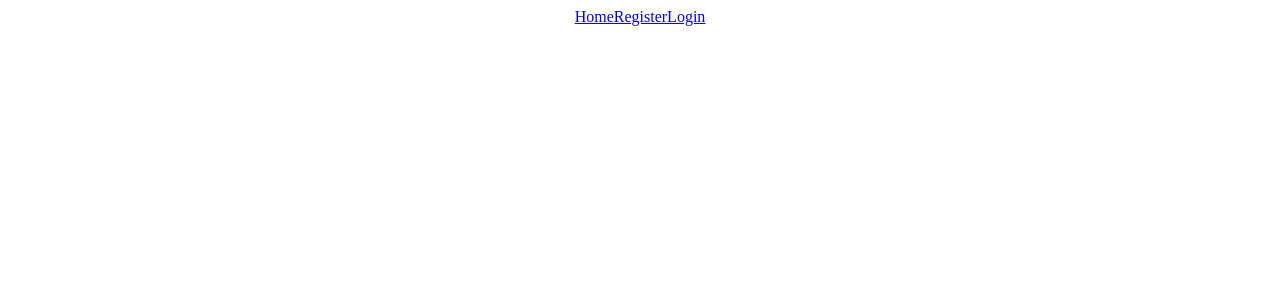
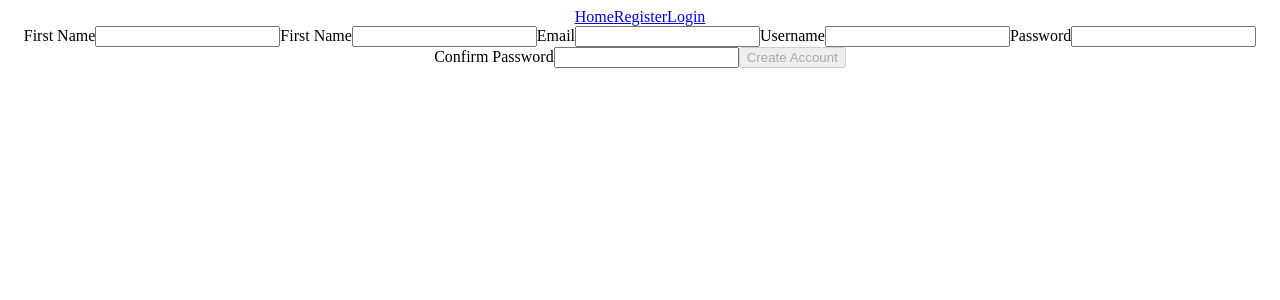
Before and after one commit to hoang-p6/UFC-Website-FrontEnd, a React (Create React App) app in the folder client/: page /register in a window 1280 px wide. Shown: the top 300 px of the page. Built offline with nearby package versions, Linux system fonts and the light colour scheme.

Commit message:
created registration form

```diff
--- a/client/package.json
+++ b/client/package.json
@@ -6,6 +6,7 @@
     "@testing-library/jest-dom": "^5.16.5",
     "@testing-library/react": "^13.4.0",
     "@testing-library/user-event": "^13.5.0",
+    "axios": "^1.3.4",
     "react": "^18.2.0",
     "react-dom": "^18.2.0",
     "react-router-dom": "^6.8.2",
--- a/client/src/App.js
+++ b/client/src/App.js
@@ -1,5 +1,7 @@
 import './App.css'
 import React from 'react'
+import { useState, useEffect } from 'react'
+import { CheckSession } from './services/Auth'
 import Nav from './components/Nav'
 import Home from './components/Home'
 import CardDetails from './components/CardDetails'
@@ -8,9 +10,29 @@ import Login from './components/Login'
 import Register from './components/Register'
 
 function App() {
+  const [user, setUser] = useState(null)
+  //calls for card
+  //calls for fight details
+  //calls for fighters
+  //call for matchup
+  const handleLogout = () => {
+    setUser(null)
+    localStorage.clear()
+  }
+  const checkToken = async () => {
+    const user = await CheckSession()
+    setUser(user)
+  }
+
+  useEffect(() => {
+    const token = localStorage.getItem('token')
+    if (token) {
+      checkToken()
+    }
+  }, [])
   return (
     <div className="App">
-      <Nav />
+      <Nav user={user} handleLogout={handleLogout} />
       <main>
         <Routes>
           <Route path="/" element={<Home />}></Route>
--- a/client/src/components/Card.jsx
+++ b/client/src/components/Card.jsx
@@ -1,5 +1,5 @@
 const Card = () => {
-  return <div></div>
+  return <div className="card"></div>
 }
 
 export default Card
--- a/client/src/components/Home.jsx
+++ b/client/src/components/Home.jsx
@@ -1,7 +1,7 @@
 import Card from './Card'
 
 const Home = () => {
-  return <div>hi</div>
+  return <div></div>
 }
 
 export default Home
--- a/client/src/components/Login.jsx
+++ b/client/src/components/Login.jsx
@@ -1,5 +1,5 @@
 const Login = () => {
-  return <div></div>
+  return <div>login form</div>
 }
 
 export default Login
--- a/client/src/components/Nav.jsx
+++ b/client/src/components/Nav.jsx
@@ -1,12 +1,22 @@
 import { NavLink } from 'react-router-dom'
 
-const Nav = () => {
+const Nav = ({ user, handleLogout }) => {
+  let userOptions
+  if (user) {
+    ;<nav>
+      <h3>Welcome!</h3>
+      <NavLink to="/">Home</NavLink>
+      <NavLink to="/" onClick={handleLogout}>
+        Log Out
+      </NavLink>
+    </nav>
+  }
   return (
-    <div>
+    <nav>
       <NavLink to="/">Home</NavLink>
-      <NavLink to="/">Register</NavLink>
-      <NavLink to="/">Login</NavLink>
-    </div>
+      <NavLink to="/register">Register</NavLink>
+      <NavLink to="/login">Login</NavLink>
+    </nav>
   )
 }
 
--- a/client/src/components/Register.jsx
+++ b/client/src/components/Register.jsx
@@ -1,5 +1,98 @@
+import { useState } from 'react'
+import { useNavigate } from 'react-router-dom'
+import { RegisterUser } from '../services/Auth'
+
 const Register = () => {
-  return <div></div>
+  let navigate = useNavigate()
+  const initialState = {
+    firstName: '',
+    lastName: '',
+    email: '',
+    userName: '',
+    password: '',
+    confirmPassword: ''
+  }
+  const [formValues, setFormValues] = useState(initialState)
+
+  const handleChange = (e) => {
+    setFormValues({ ...formValues, [e.target.name]: e.target.value })
+  }
+
+  const handleSubmit = async (e) => {
+    e.preventDefault()
+    await RegisterUser({
+      firstName: formValues.firstName,
+      lastName: formValues.lastName,
+      email: formValues.email,
+      userName: formValues.userName,
+      password: formValues.password
+    })
+    setFormValues(initialState)
+    navigate('/signin')
+  }
+  return (
+    <div>
+      <form onSubmit={handleSubmit}>
+        <label htmlFor="firstName">First Name</label>
+        <input
+          onChange={handleChange}
+          name="firstName"
+          type="text"
+          value={formValues.firstName}
+          required
+        />
+        <label htmlFor="lastName">First Name</label>
+        <input
+          onChange={handleChange}
+          name="lastName"
+          type="text"
+          value={formValues.lastName}
+          required
+        />
+        <label htmlFor="email">Email</label>
+        <input
+          onChange={handleChange}
+          name="email"
+          type="text"
+          value={formValues.email}
+          required
+        />
+        <label htmlFor="userName">Username</label>
+        <input
+          onChange={handleChange}
+          name="userName"
+          type="text"
+          value={formValues.userName}
+          required
+        />
+        <label htmlFor="password">Password</label>
+        <input
+          onChange={handleChange}
+          name="password"
+          type="text"
+          value={formValues.password}
+          required
+        />
+        <label htmlFor="confirmPassword">Confirm Password</label>
+        <input
+          onChange={handleChange}
+          name="confirmPassword"
+          type="text"
+          value={formValues.confirmPassword}
+          required
+        />
+        <button
+          disabled={
+            !formValues.userName ||
+            (!formValues.password &&
+              formValues.confirmPassword === formValues.password)
+          }
+        >
+          Create Account
+        </button>
+      </form>
+    </div>
+  )
 }
 
 export default Register
```
